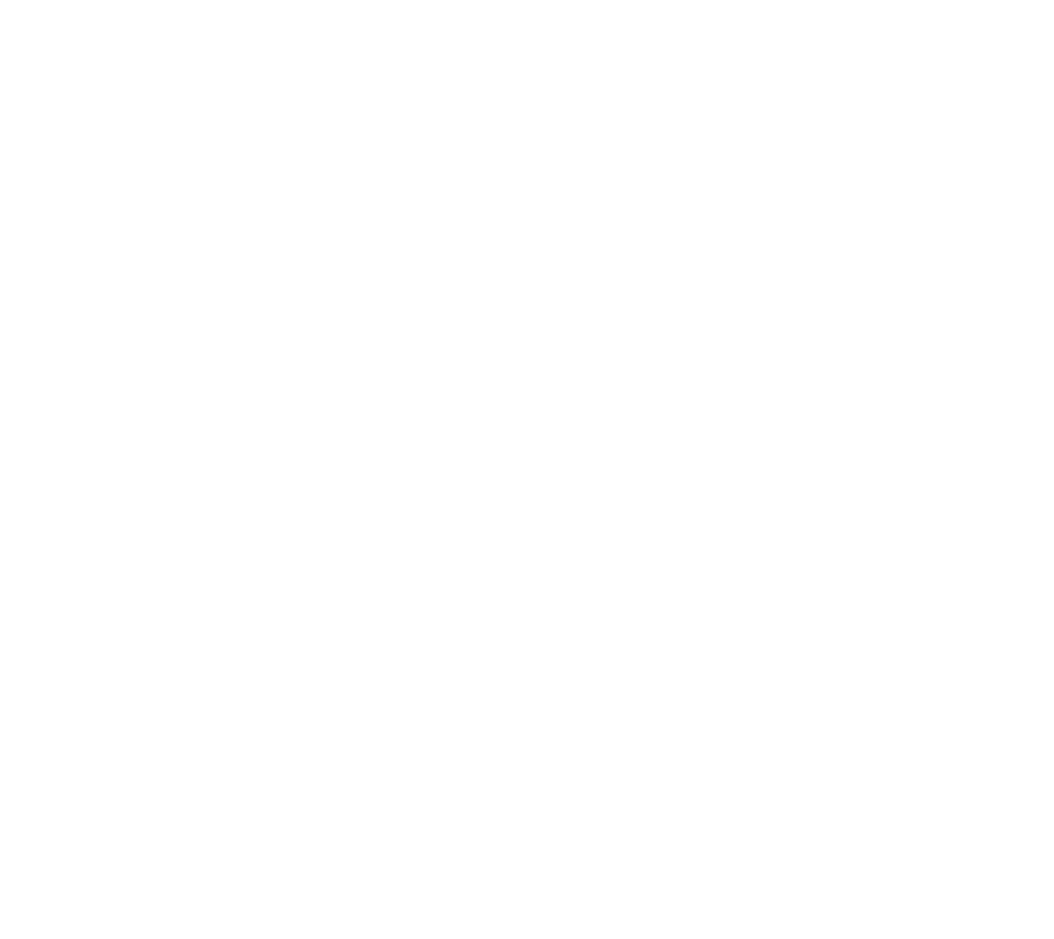
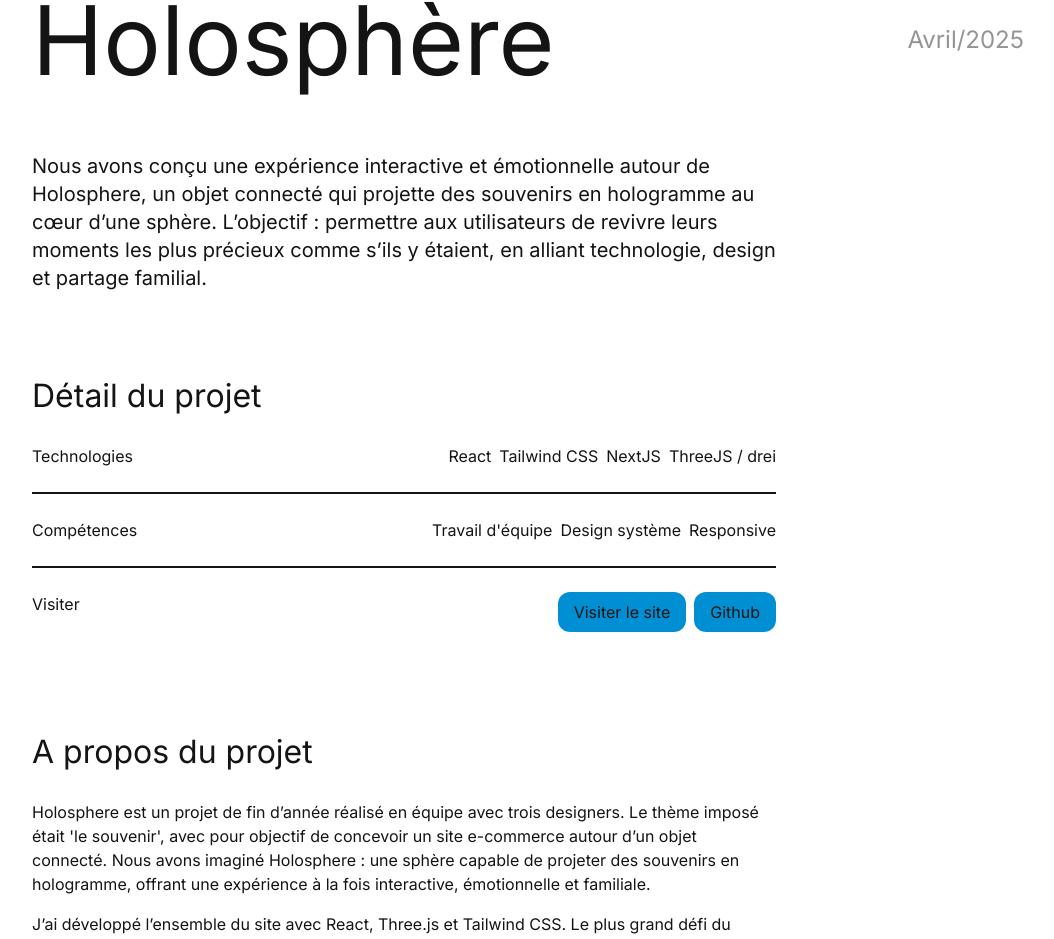
Before and after one commit to echimine/PortfolioV2, a Nuxt app: page /projet/1 in a window 1280 px wide. Shown: the part 132-1071 px from the top of the page, without its empty margins (112-1166 px from the left). Before the commit the page ends 800 px from the top, so only its background shows below. Built offline with nearby package versions, Linux system fonts and the light colour scheme; no server answers.

Commit message:
added spinner + projets.json on static not ssr

```diff
--- a/app/components/Cards/CardProjets.vue
+++ b/app/components/Cards/CardProjets.vue
@@ -1,10 +1,10 @@
 <template>
-  <section
-    v-if="projets && projets.length > 0"
-    v-for="projet in projets"
-    :key="projet.id"
-  >
-    <article class="flex items-center gap-10 py-10 flex-wrap md:flex-nowrap">
+  <section v-if="projets && projets.length > 0">
+    <article
+      v-for="projet in projets"
+      :key="projet.id"
+      class="flex items-center gap-10 py-10 flex-wrap md:flex-nowrap"
+    >
       <img
         :src="projet.image"
         :alt="`image de couverture du projet ${projet.title}`"
@@ -23,30 +23,90 @@
         </div>
 
         <div>
-          <NuxtLink :to="`/projet/${projet.id}`"
-            ><ButtonsCTAButtons type="button"
-              >Voir le projet</ButtonsCTAButtons
-            ></NuxtLink
-          >
+          <NuxtLink :to="`/projet/${projet.id}`">
+            <ButtonsCTAButtons type="button">
+              Voir le projet
+            </ButtonsCTAButtons>
+          </NuxtLink>
         </div>
       </div>
     </article>
     <Separator />
   </section>
 
-  <p class="flex justify-center items-center" v-else>
+  <p v-else class="flex justify-center items-center min-h-screen">
     <Typographie size="h1" as="h1">Chargement des projets...</Typographie>
   </p>
 </template>
 
 <script setup lang="ts">
-import { useAsyncData } from '#app';
+import { ref, onMounted } from 'vue';
 
-// Récupère les données et accède à la clé `projets`
-const { data: projetsData } = await useAsyncData('projets', () =>
-  $fetch('/api/projets')
-);
+// Typages
+interface ProjetImage {
+  image: string;
+  alt: string;
+}
 
-// Accède à la clé `projets` dans la référence réactive
-const projets = projetsData?.value?.projets ?? [];
+interface ProjetParagraphe {
+  paragraphe: string;
+}
+
+interface ProjetLink {
+  linksite: string;
+  linkname: string;
+}
+
+interface ProjetTechnologie {
+  technologie: string;
+}
+
+interface ProjetCompetence {
+  competence: string;
+}
+
+interface Projet {
+  id: number;
+  title: string;
+  date: string;
+  text: string;
+  description: string;
+  image: string;
+  images: ProjetImage[];
+  paragraphes: ProjetParagraphe[];
+  links: ProjetLink[];
+  technologies: ProjetTechnologie[];
+  competences: ProjetCompetence[];
+}
+
+// On déclare les variables réactives
+const projets = ref<Projet[]>([]);
+const error = ref<Error | null>(null);
+
+// Fetch des données seulement au montage du composant (client side)
+onMounted(async () => {
+  try {
+    const response = await fetch('/data/projets.json');
+    if (!response.ok)
+      throw new Error('Erreur lors du chargement du fichier JSON');
+
+    const data = await response.json();
+
+    if (data.projets && Array.isArray(data.projets)) {
+      projets.value = data.projets;
+    } else {
+      throw new Error(
+        'La clé "projets" est absente ou invalide dans le fichier JSON'
+      );
+    }
+  } catch (err: unknown) {
+    if (err instanceof Error) {
+      error.value = err;
+      console.error(err.message);
+    } else {
+      error.value = new Error('Erreur inconnue');
+      console.error('Erreur inconnue');
+    }
+  }
+});
 </script>
--- /dev/null
+++ b/app/components/Spinner.vue
@@ -0,0 +1,7 @@
+<template>
+  <div class="flex justify-center items-center min-h-screen">
+    <div
+      class="border-4 border-black dark:border-white border-t-blue dark:border-t-orange rounded-[50%] w-10 h-10 animate-spin"
+    ></div>
+  </div>
+</template>
--- a/app/pages/projet/[id].vue
+++ b/app/pages/projet/[id].vue
@@ -1,11 +1,23 @@
 <template>
-  <section v-if="projet">
+  <!-- Chargement du projet -->
+  <div v-if="isLoading" class="flex justify-center items-center min-h-screen">
+    <Spinner />
+  </div>
+
+  <!-- Si le projet n'existe pas après le chargement -->
+  <div
+    v-else-if="!projet"
+    class="flex justify-center items-center min-h-screen"
+  >
+    <Typographie size="h1" as="h1">Projet non trouvé</Typographie>
+  </div>
+  <section v-else>
     <div class="mb-10">
       <div class="flex flex-wrap items-center justify-between">
         <Typographie size="h1" as="h1">{{ projet.title }}</Typographie>
-        <Typographie size="h4" weight="medium" as="h4" class="opacity-45">{{
-          projet.date
-        }}</Typographie>
+        <Typographie size="h4" weight="medium" as="h4" class="opacity-45">
+          {{ projet.date }}
+        </Typographie>
       </div>
       <div class="lg:w-3/4 mt-10">
         <Typographie size="bodyxl">{{ projet.text }}</Typographie>
@@ -18,30 +30,36 @@
         <div class="flex justify-between flex-wrap">
           <div><Typographie>Technologies</Typographie></div>
           <div class="flex gap-2 flex-wrap">
-            <Typographie v-for="tech in projet.technologies">{{
-              tech.technologie
-            }}</Typographie>
+            <Typographie
+              v-for="tech in projet.technologies"
+              :key="tech.technologie"
+            >
+              {{ tech.technologie }}
+            </Typographie>
           </div>
         </div>
         <Separator />
         <div class="flex justify-between flex-wrap">
           <div><Typographie>Compétences</Typographie></div>
           <div class="flex gap-2 flex-wrap">
-            <Typographie v-for="competences in projet.competences">{{
-              competences.competence
-            }}</Typographie>
+            <Typographie
+              v-for="competence in projet.competences"
+              :key="competence.competence"
+            >
+              {{ competence.competence }}
+            </Typographie>
           </div>
         </div>
         <Separator />
         <div class="flex justify-between flex-wrap">
           <div><Typographie>Visiter</Typographie></div>
           <div class="flex gap-2">
-            <div class="" v-for="Visites in projet.links">
-              <ButtonsCTAButtons
-                ><NuxtLink target="_blank" :to="Visites.linksite">{{
-                  Visites.linkname
-                }}</NuxtLink></ButtonsCTAButtons
-              >
+            <div v-for="visite in projet.links" :key="visite.linksite">
+              <ButtonsCTAButtons>
+                <NuxtLink target="_blank" :to="visite.linksite">
+                  {{ visite.linkname }}
+                </NuxtLink>
+              </ButtonsCTAButtons>
             </div>
           </div>
         </div>
@@ -49,8 +67,12 @@
     </div>
 
     <Typographie class="py-6" size="h3" as="h3">A propos du projet</Typographie>
-    <div class="mb-4 lg:w-3/4" v-for="paragraphes in projet.paragraphes">
-      <Typographie>{{ paragraphes.paragraphe }}</Typographie>
+    <div
+      v-for="paragraphe in projet.paragraphes"
+      :key="paragraphe.paragraphe"
+      class="mb-4 lg:w-3/4"
+    >
+      <Typographie>{{ paragraphe.paragraphe }}</Typographie>
     </div>
 
     <div class="grid grid-cols-1 lg:grid-cols-2 gap-4 mt-10">
@@ -65,23 +87,101 @@
     </div>
   </section>
 
-  <div v-else>
-    <p>Projet non trouvé</p>
+  <div
+    v-if="!projet && !isLoading"
+    class="flex justify-center items-center min-h-screen"
+  >
+    <Typographie size="h1" as="h1">Chargement du projet...</Typographie>
   </div>
 </template>
 
 <script setup lang="ts">
+import { ref, computed, onMounted } from 'vue';
 import { useRoute } from 'vue-router';
-import { computed } from 'vue';
 
+// Typages
+interface ProjetImage {
+  image: string;
+  alt: string;
+}
+
+interface ProjetParagraphe {
+  paragraphe: string;
+}
+
+interface ProjetLink {
+  linksite: string;
+  linkname: string;
+}
+
+interface ProjetTechnologie {
+  technologie: string;
+}
+
+interface ProjetCompetence {
+  competence: string;
+}
+
+interface Projet {
+  id: number;
+  title: string;
+  date: string;
+  text: string;
+  description: string;
+  image: string;
+  images: ProjetImage[];
+  paragraphes: ProjetParagraphe[];
+  links: ProjetLink[];
+  technologies: ProjetTechnologie[];
+  competences: ProjetCompetence[];
+}
+const isLoading = ref(true);
+// Variables réactives
 const route = useRoute();
-const projetId = route.params.id;
+const projetId = ref(route.params.id);
 
-// Tu récupères tous les projets depuis l’API
-const { data: projets, error } = await useFetch('/api/projets');
+const projets = ref<Projet[]>([]);
+const error = ref<Error | null>(null);
 
-// Et tu filtres seulement celui qui t’intéresse avec computed
+onMounted(async () => {
+  try {
+    const response = await fetch('/data/projets.json');
+    if (!response.ok) throw new Error('Erreur lors du chargement des projets.');
+
+    const data = await response.json();
+    if (data.projets && Array.isArray(data.projets)) {
+      projets.value = data.projets;
+    } else {
+      throw new Error('Format des données de projets invalide.');
+    }
+  } catch (err: unknown) {
+    if (err instanceof Error) {
+      error.value = err;
+      console.error(err.message);
+    } else {
+      error.value = new Error('Erreur inconnue');
+      console.error('Erreur inconnue');
+    }
+  } finally {
+    // Petit délai pour simuler le "chargement"
+    setTimeout(() => {
+      isLoading.value = false;
+    }, 3000); // 3 secondes
+  }
+});
+
+// Computed pour trouver le bon projet
 const projet = computed(() => {
-  return projets.value?.projets.find((p) => String(p.id) === String(projetId));
+  return projets.value.find((p) => String(p.id) === String(projetId.value));
 });
+
+watch(
+  () => route.params.id,
+  async (newId) => {
+    projetId.value = newId; // Mise à jour de l'ID
+    isLoading.value = true; // On redémarre le chargement
+    await new Promise((resolve) => setTimeout(resolve, 3000)); // Simule le chargement 3 sec
+    isLoading.value = false;
+  }
+);
 </script>
--- a/app/pages/projets.vue
+++ b/app/pages/projets.vue
@@ -5,7 +5,9 @@
       Découvrez mes projets
     </Typographie>
     <Separator />
-    <CardsCardProjets />
+    <client-only>
+      <CardsCardProjets />
+    </client-only>
   </main>
 </template>
 
```
Also changed, not shown: public/data/projets.json (renamed from app/data/projets.json), 1 other file (tests, documents, lock files or other folders).
